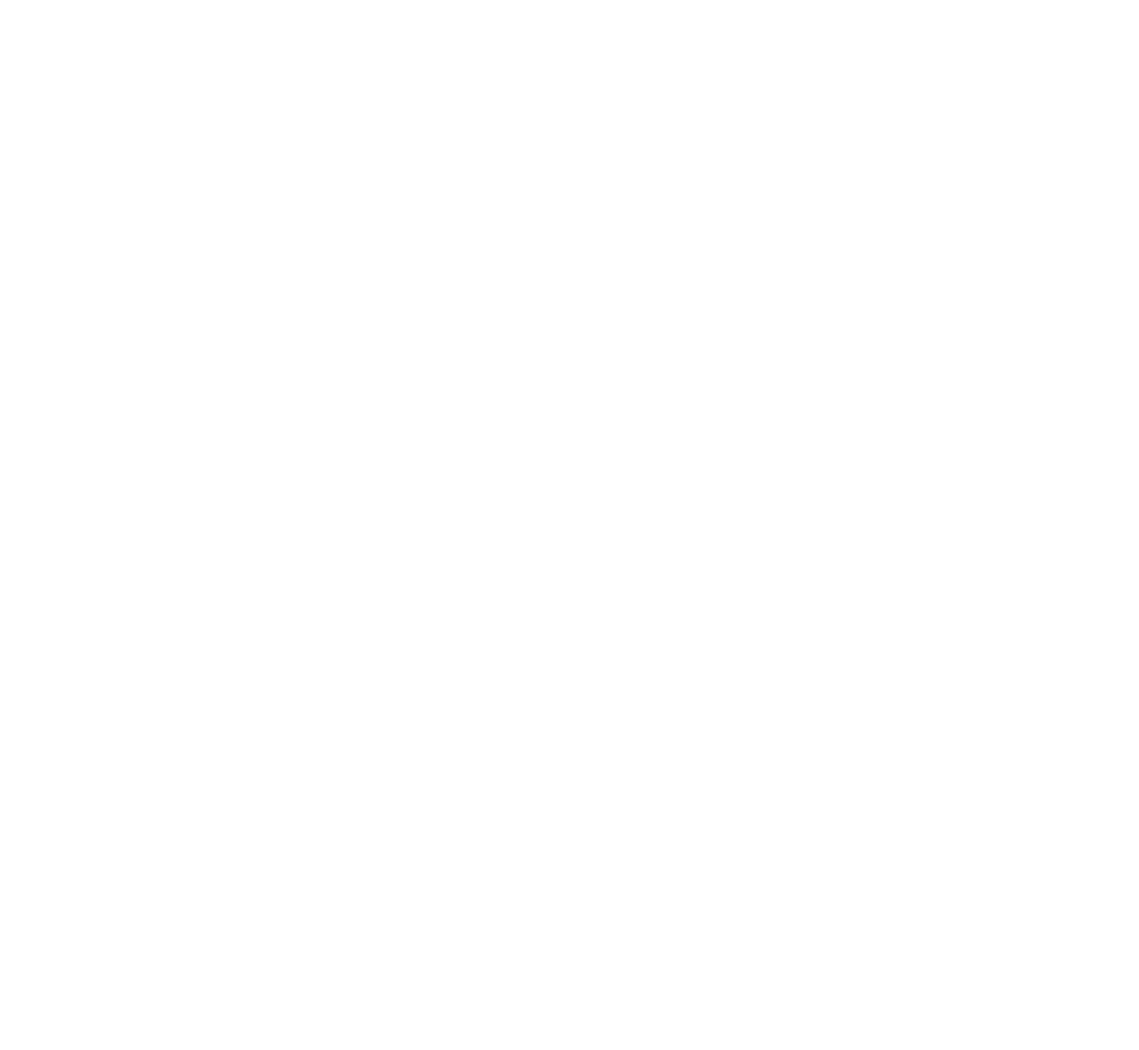
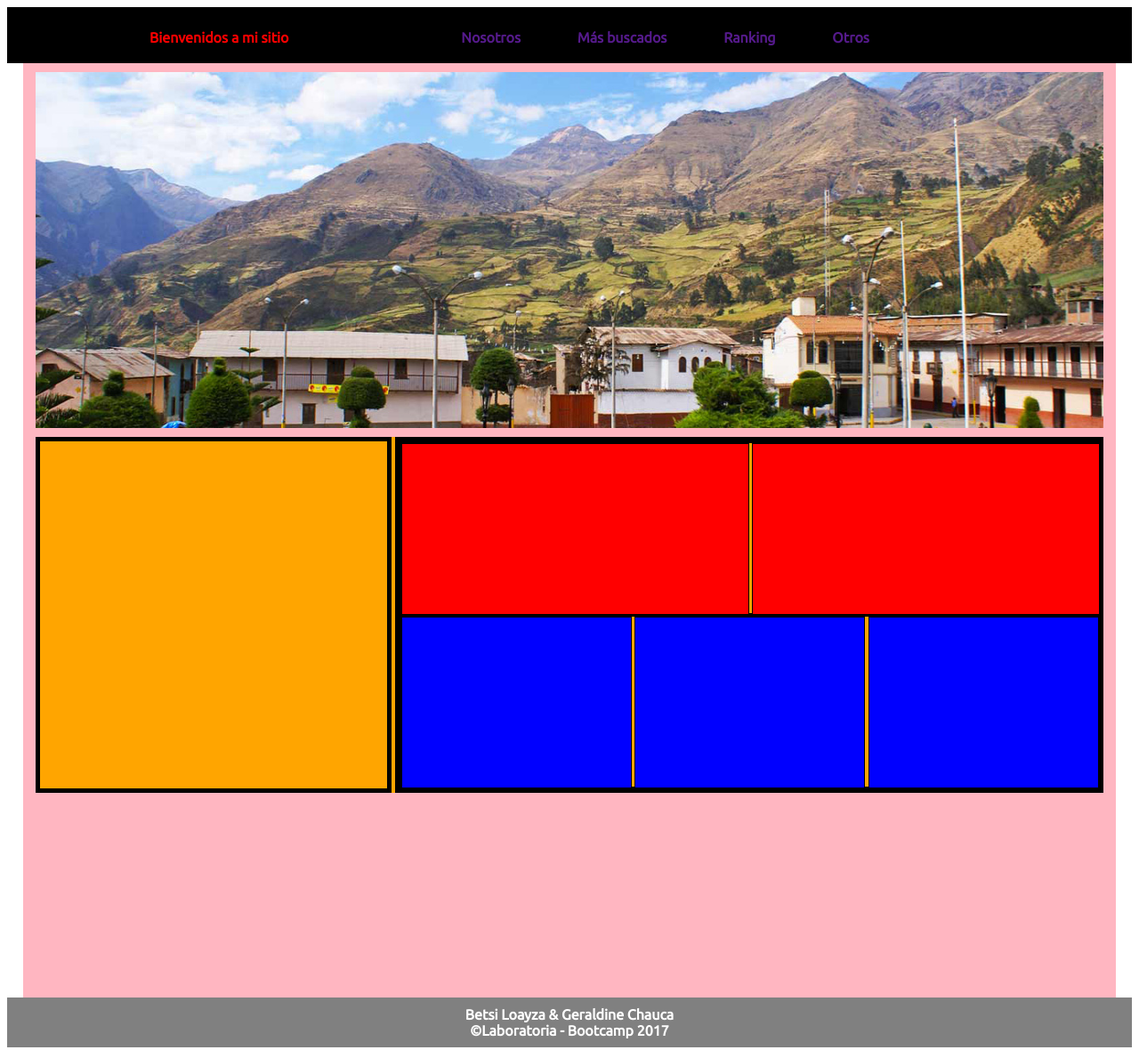
Before and after one commit to GeraldineCh/Peru, a plain HTML site: page index.html in a window 1280 px wide. Shown: the whole page at 89% size. Before the commit the page ends 800 px from the top, so only its background shows below. Drawn offline with Linux system fonts and the light colour scheme.

Commit message:
Estructura base completa. Se añadió carrusel coon tiempo

```diff
--- a/css/main.css
+++ b/css/main.css
@@ -0,0 +1,133 @@
+* {
+	font-family: 'Ubuntu', sans-serif;
+}
+
+/*Estructura del body general*/
+.container {
+  width: 1200px;
+  margin-right: auto;
+  margin-left: auto;
+  padding-left: 14px;
+  padding-right: 14px;
+  background-color: lightpink;
+  height: 1050px;
+}
+
+.container:before, .container:after {
+    content: " ";
+    display: table;
+}
+
+*:before, *:after {
+    -webkit-box-sizing: border-box;
+    -moz-box-sizing: border-box;
+    box-sizing: border-box;
+}
+.container:after {
+    clear: both;
+}
+
+
+/*Estructura menú*/
+ul {
+	background-color: black;
+	margin: 0px;
+}
+
+li {
+	display: inline-block;
+	padding: 20px;
+	list-style: none;
+	font-weight: bolder;
+}
+
+a {
+	color: withesmoke;
+	text-decoration: none;
+	padding: 10px;
+}
+
+a:hover {
+	color: green;
+}
+
+span {
+	color: red;
+	margin: 0 100px;
+}
+
+/*Estructura de las divisiones del cuerpo*/
+.carrusel {
+	margin-top: 10px;
+	margin-bottom: 10px;
+	display: block;
+	width: 1200px;
+	height: 400px;
+	background-color: blue;
+}
+
+.portada {
+	max-width: 100%;
+	height: 400px;
+}
+
+
+
+.img-pq {
+	display: block;
+	width: 1200px;
+	height: 400px;
+	background-color: orange;
+}
+
+.derecha, .izquierda {
+	display: inline-block;
+	box-sizing: border-box;
+	border: 5px solid black;
+}
+
+.izquierda {
+	width: 400px;
+	height: 400px;
+}
+
+.derecha {
+	vertical-align: top;
+	width: 796px;
+	height: 400px;
+}
+
+.der-1, .der-2 {
+	box-sizing: border-box;
+	display: block;
+	border: 2px solid black;
+    width: 790px;
+    height: 195px;
+}
+
+.uno, .dos  {
+	display: inline-block;
+	box-sizing: border-box;
+	border: 1px solid black;
+    background-color: red;
+    height: 193px;
+    width: 391px;
+}
+
+.tres, .cuatro, .cinco  {
+	display: inline-block;
+	box-sizing: border-box;
+	border: 1px solid black;
+    background-color: blue;
+    height: 193px;
+    width: 259px;
+}
+
+/*Footer*/
+footer {
+	padding: 10px;
+	text-align: center;
+	background-color: gray;
+	color: white;
+	font-weight: bold;
+}
--- a/index.html
+++ b/index.html
@@ -2,12 +2,50 @@
 <html lang="en">
 <head>
 	<meta charset="UTF-8">
+	<link href="https://fonts.googleapis.com/css?family=Ubuntu" rel="stylesheet">
 	<link rel="stylesheet" type="text/css" href="css/main.css">
-	<title>Create image</title>
+	<title>Peru</title>
 </head>
 <body>
 <!--Cuerpo-->
+	<ul>
+		<li>
+			<span>Bienvenidos a mi sitio</span>
+		</li>
+		<li>
+			<li><a href="">Nosotros</a></li>
+			<li><a href="">Más buscados</a></li>
+			<li><a href="">Ranking</a></li>
+			<li><a href="">Otros</a></li>
+		</li>
+	</ul>
+	<div class="container">
+
+		<div class="carrusel">
+			<img class="portada" src="img/carrusel/carrusel-1.jpg">
+			<img class="portada" src="img/carrusel/carrusel-2.jpg">
+			<img class="portada" src="img/carrusel/carrusel-3.jpg">
+			<img class="portada" src="img/carrusel/carrusel-4.jpg">
+        </div>
+
+		<div class="img-pq">
+			<div class="izquierda"></div>
+			<div class="derecha">
+				<div class="der-1">
+					<div class="uno"></div>
+					<div class="dos"></div>
+				</div>
+				<div class="der-2">
+					<div class="tres"></div>
+					<div class="cuatro"></div>
+					<div class="cinco"></div>
+				</div>
+			</div>
+		</div>
 	</div>
+	<footer>
+		Betsi Loayza & Geraldine Chauca <br>©Laboratoria - Bootcamp 2017
+	</footer>
 <!--Script-->
 	<script type="text/javascript" src="js/app.js"></script>
 </body>
--- a/js/app.js
+++ b/js/app.js
@@ -0,0 +1,14 @@
+var slideIndex = 0;
+carousel();
+
+function carousel() {
+    var i;
+    var x = document.getElementsByClassName("portada");
+    for (i = 0; i < x.length; i++) {
+      x[i].style.display = "none";
+    }
+    slideIndex++;
+    if (slideIndex > x.length) {slideIndex = 1}
+    x[slideIndex-1].style.display = "block";
+    setTimeout(carousel, 5000); // Change image every 2 seconds
+}
```
Also changed, not shown: img/carrusel/carrusel-1.jpg (added), img/carrusel/carrusel-2.jpg (added), img/carrusel/carrusel-3.jpg (added), img/carrusel/carrusel-4.jpg (added).
